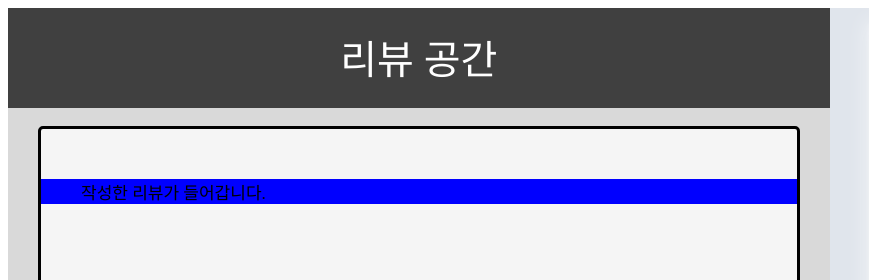
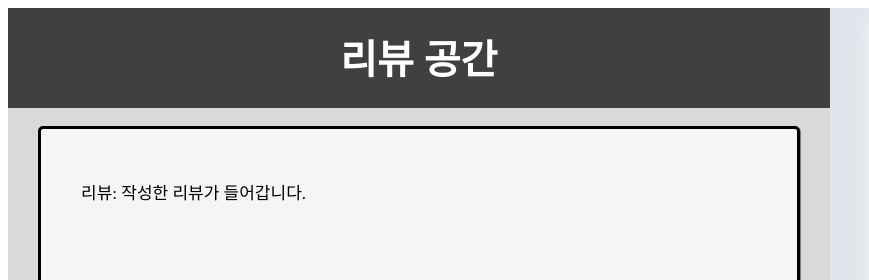
Before and after one commit to mindolle/Team8-Project, a plain HTML site: page review.html in a window 1280 px wide. Shown: the top 280 px of the page, 0-869 px from the left. Drawn offline with Linux system fonts and the light colour scheme.

Commit message:
제목 폰트 진하게, 리뷰 테두리 그림자 추가

```diff
--- a/css/reviewStyle.css
+++ b/css/reviewStyle.css
@@ -29,12 +29,12 @@
 
     border: 3px solid black;
     border-radius: 5px;
+    box-shadow: 1px 1px 0px 0px gray;
 
     margin: 30px 30px 30px 30px
 }
 
 .reAreaChild ul {
-    background-color: blue;
     margin: 50px 0px 0px 0px;
 }
 
--- a/review.html
+++ b/review.html
@@ -12,11 +12,11 @@
     <div class="super">
         <div class="reviewArea">
             <div class="reArea">
-                <p>리뷰 공간</p>
+                <p style="font-weight: bold;">리뷰 공간</p>
                 <div class="reAreaChild">
                 <ul>
                     <li>
-                        작성한 리뷰가 들어갑니다.
+                    리뷰: 작성한 리뷰가 들어갑니다.
                     </li>
                 </ul>
                 </div>
```
Also changed, not shown: index.html (+0 -1 lines).
